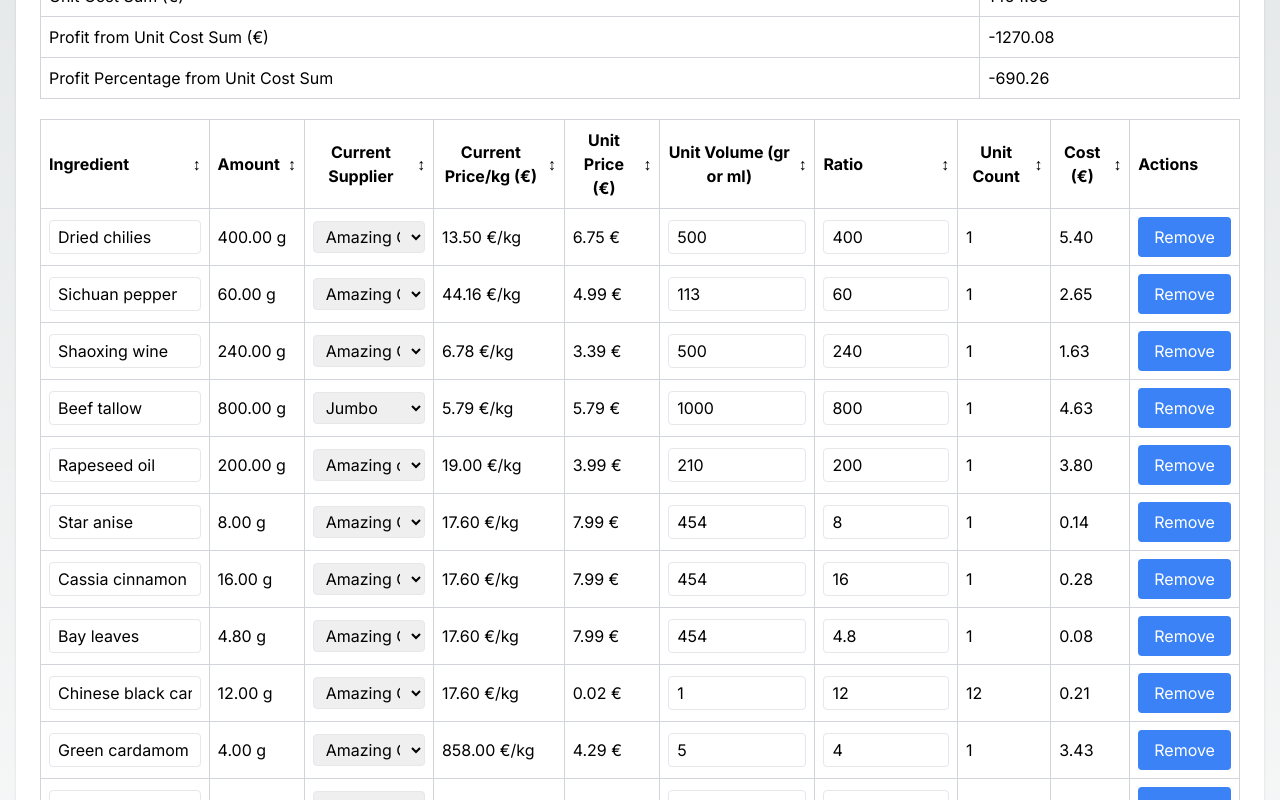
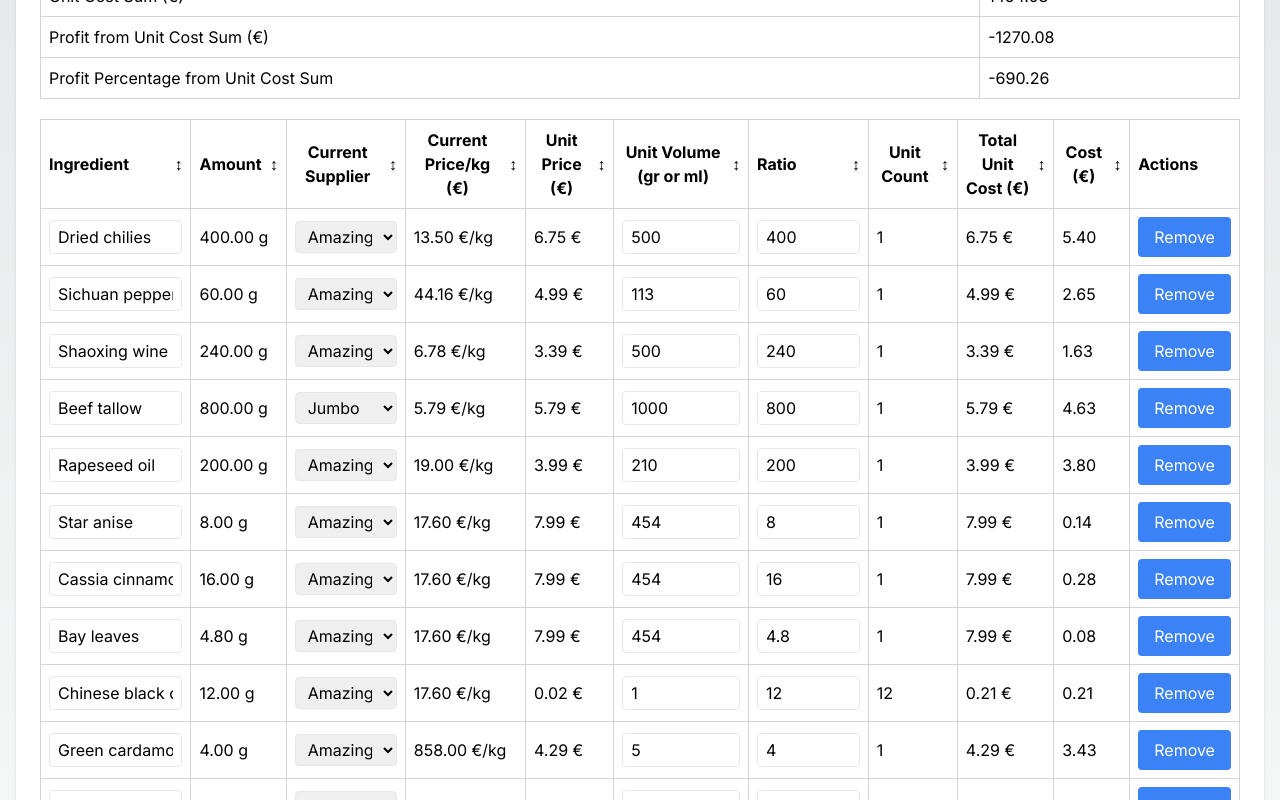
Before and after one commit to profikid/mala-base-calculator, a Next.js app: page /beef-tallow-calculator/ in a window 1280 px wide. Shown: the part 940-1740 px from the top of the page. Built offline with nearby package versions, Linux system fonts and the light colour scheme.

Commit message:
feat: add 'Total Unit Cost' column to calculate total cost per ingredient

```diff
--- a/src/components/beef-tallow-calculator.tsx
+++ b/src/components/beef-tallow-calculator.tsx
@@ -411,6 +411,7 @@ const BeefTallowCalculator = () => {
                 { label: 'Unit Volume (gr or ml)', key: 'unitVolume' },
                 { label: 'Ratio', key: 'ratio' },
                 { label: 'Unit Count', key: 'unitCount' },
+                { label: 'Total Unit Cost (€)', key: 'totalUnitCost' },
                 { label: 'Cost (€)', key: 'cost' },
                 { label: 'Actions', key: 'actions' }
               ].map(({ label, key }) => (
@@ -441,6 +442,7 @@ const BeefTallowCalculator = () => {
                   <Input type="number" value={v.r} onChange={e => updateIngredient(k, 'r', e.target.value)} min="0" step="0.01" className="w-full" />
                 </td>
                 <td className="border border-gray-300 p-2">{v.uc}</td>
+                <td className="border border-gray-300 p-2">{(((v.currentPrice ?? 0) * v.v / 1000) * (v.uc ?? 0)).toFixed(2)} €</td>
                 <td className="border border-gray-300 p-2">{v.c?.toFixed(2) ?? '0.00'}</td>
                 <td className="border border-gray-300 p-2">
                   <Button onClick={() => handlers.removeIngredient(k)}>Remove</Button>
```
